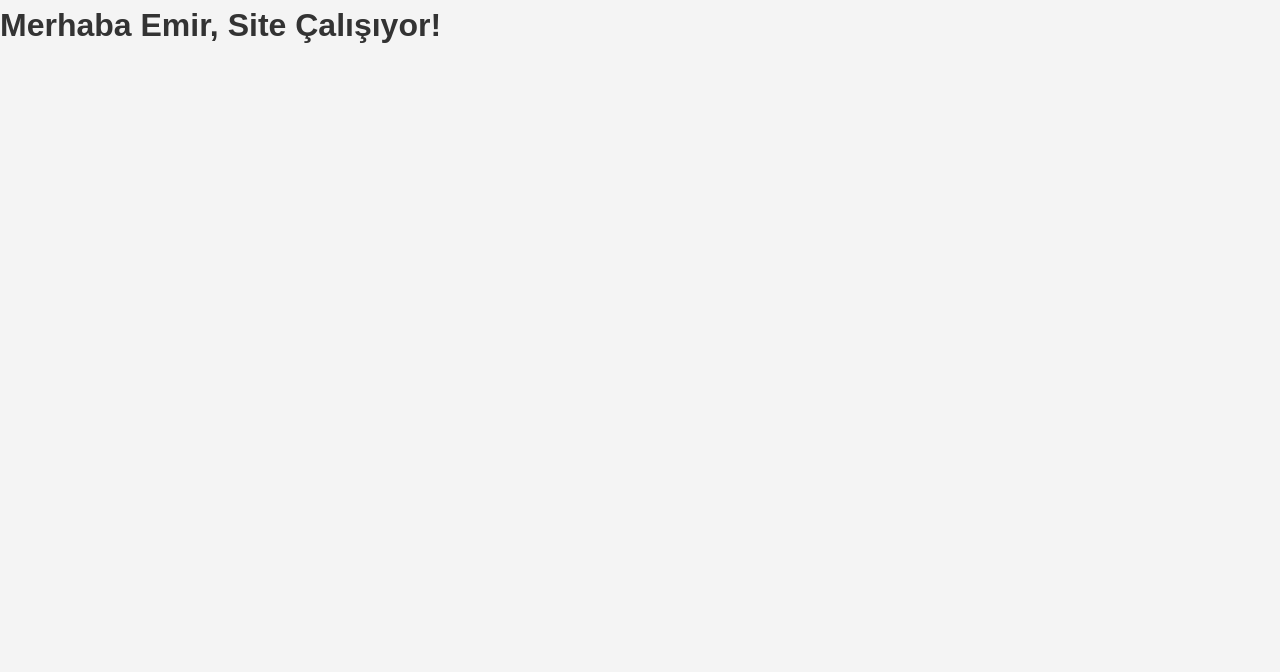
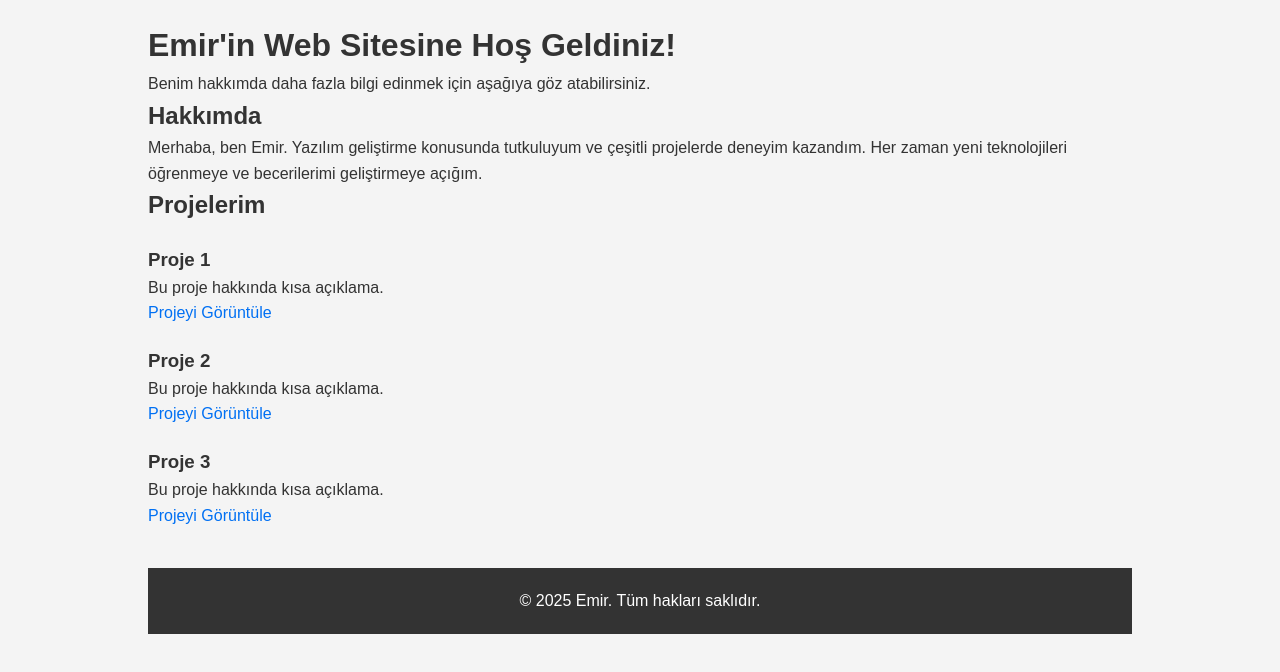
Before and after one commit to emirontop/About-me, a Next.js app: page / in a window 1280 px wide. Shown: the top 672 px of the page. Built offline with nearby package versions, Linux system fonts and the light colour scheme.

Commit message:
Web Panel Commit

```diff
--- a/pages/index.js
+++ b/pages/index.js
@@ -1,3 +1,57 @@
+// pages/index.js
+import React from 'react';
+
+const projects = [
+  {
+    name: 'Proje 1',
+    description: 'Bu proje hakkında kısa açıklama.',
+    link: 'https://link1.com'
+  },
+  {
+    name: 'Proje 2',
+    description: 'Bu proje hakkında kısa açıklama.',
+    link: 'https://link2.com'
+  },
+  {
+    name: 'Proje 3',
+    description: 'Bu proje hakkında kısa açıklama.',
+    link: 'https://link3.com'
+  }
+];
+
 export default function Home() {
-  return <h1>Merhaba Emir, Site Çalışıyor!</h1>;
+  return (
+    <div className="container">
+      <header>
+        <h1>Emir'in Web Sitesine Hoş Geldiniz!</h1>
+        <p>Benim hakkımda daha fazla bilgi edinmek için aşağıya göz atabilirsiniz.</p>
+      </header>
+
+      <section className="about">
+        <h2>Hakkımda</h2>
+        <p>
+          Merhaba, ben Emir. Yazılım geliştirme konusunda tutkuluyum ve çeşitli projelerde deneyim kazandım. Her zaman yeni teknolojileri öğrenmeye ve becerilerimi geliştirmeye açığım.
+        </p>
+      </section>
+
+      <section className="projects">
+        <h2>Projelerim</h2>
+        <ul>
+          {projects.map((project, index) => (
+            <li key={index}>
+              <h3>{project.name}</h3>
+              <p>{project.description}</p>
+              <a href={project.link} target="_blank" rel="noopener noreferrer">
+                Projeyi Görüntüle
+              </a>
+            </li>
+          ))}
+        </ul>
+      </section>
+
+      <footer>
+        <p>© 2025 Emir. Tüm hakları saklıdır.</p>
+      </footer>
+    </div>
+  );
 }
```
